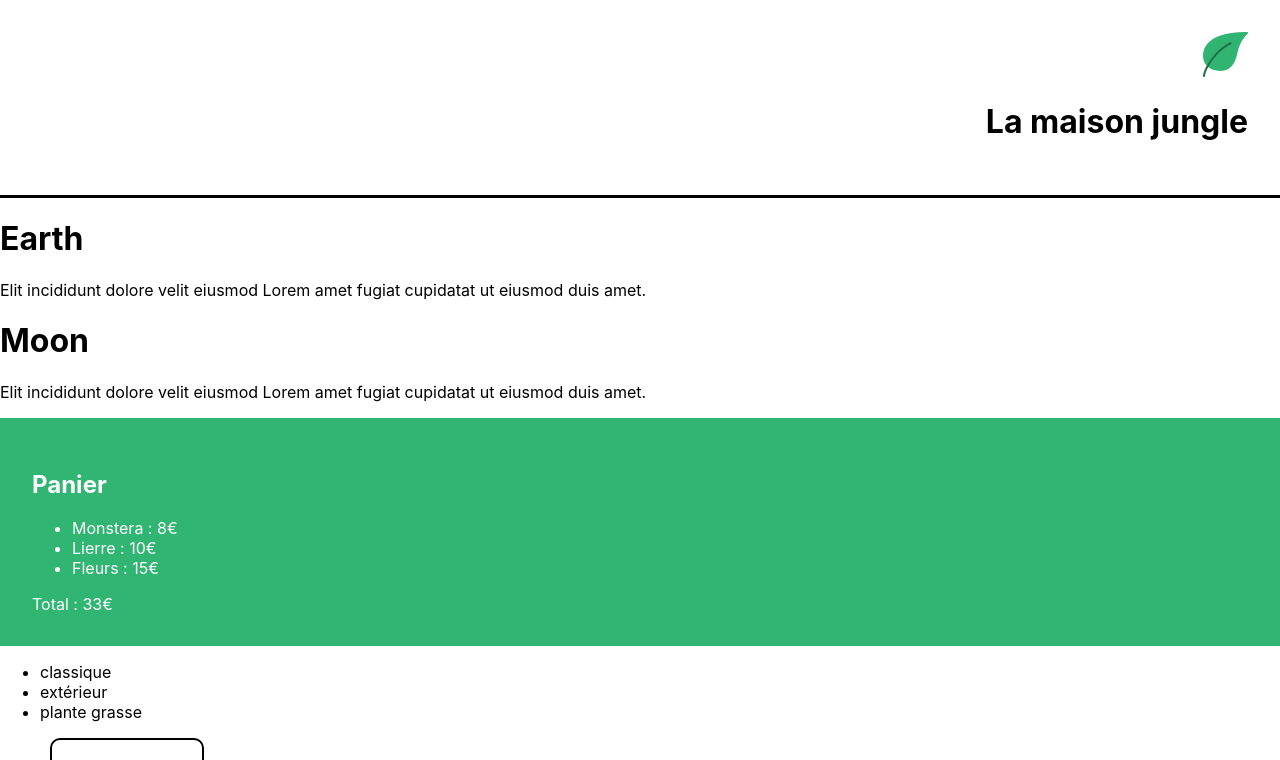
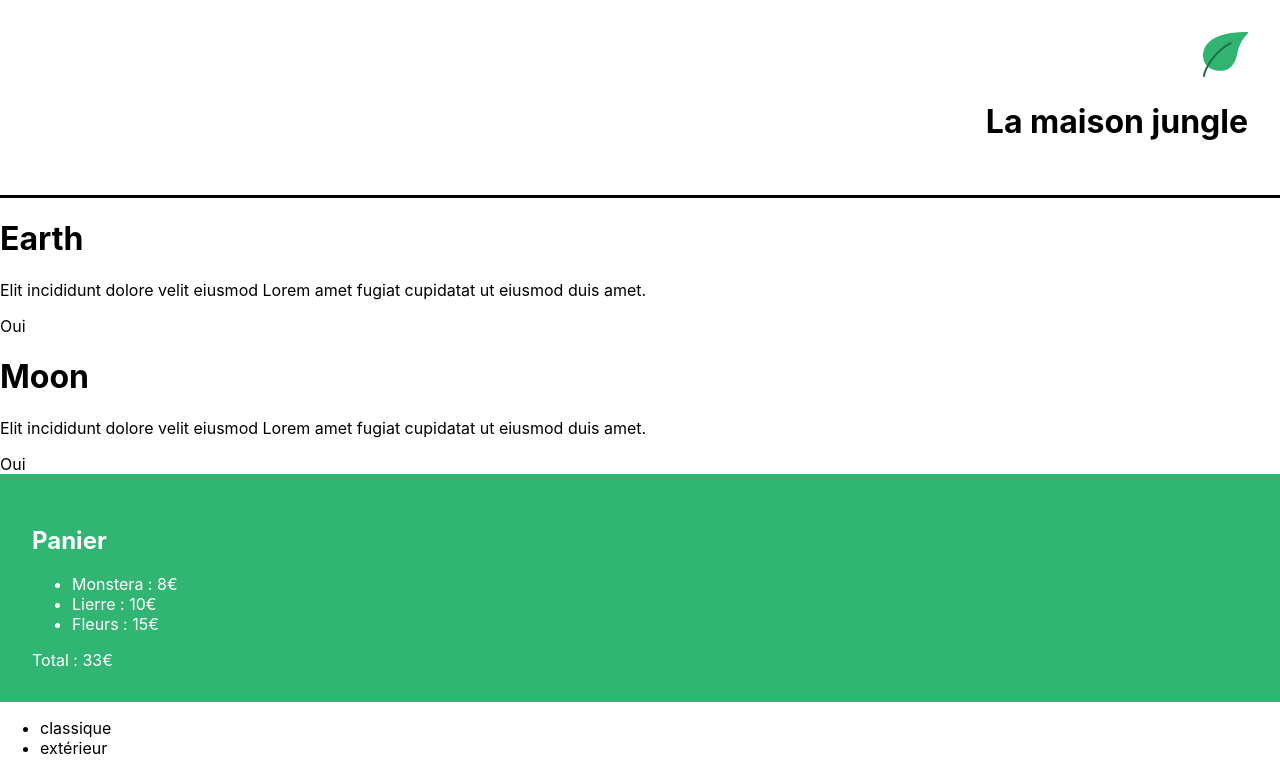
Before and after one commit to jorisbertier/The-house-of-jungle, a React (Create React App) app: page / in a window 1280 px wide. Shown: the top 760 px of the page. Built offline with nearby package versions, Linux system fonts and the light colour scheme.

Commit message:
fin apprentissage props

```diff
--- a/src/components/App.js
+++ b/src/components/App.js
@@ -10,8 +10,8 @@ function App() {
 				<img src={logo} alt='La maison jungle' className='lmj-logo' />
 				<h1 className='lmj-title'>La maison jungle</h1>
 	</Banner>
-  <Article title="Earth"/>
-  <Article title="Moon"/>
+  <Article isLoading disable title="Earth"/>
+  <Article  disable title="Moon"/>
   <Cart />
   <Shoppinglist />
   </>)
--- a/src/components/Article.js
+++ b/src/components/Article.js
@@ -1,8 +1,10 @@
-function Article(props) {
-    console.log(props)
+function Article({isLoading = true, title, disabled}) {
+
+    console.log()
     return <div>
-        <h1>{props.title}</h1>
+        <h1>{title}</h1>
         <p>Elit incididunt dolore velit eiusmod Lorem amet fugiat cupidatat ut eiusmod duis amet.</p>
+        {isLoading ? <span>Oui</span> : <span>Non</span>}
     </div>
 }
 
```
